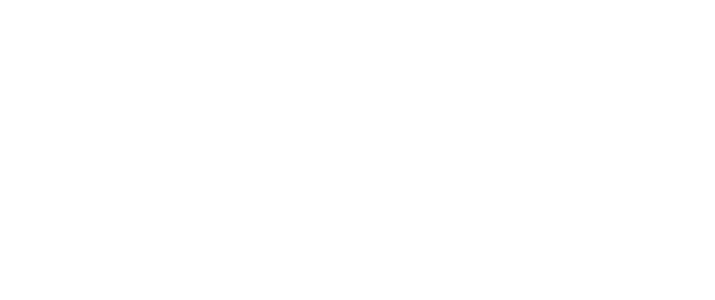
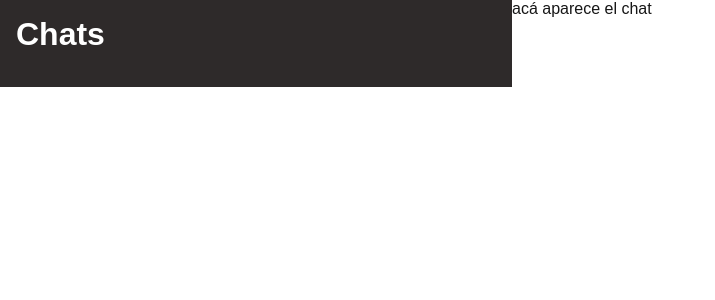
Before and after one commit to camilagiardini/creacion-chat-G19, a Next.js app in the folder creacion-chat-g19/front/: page /chat in a window 1280 px wide. Shown: the top 300 px of the page, without its empty margins (0-715 px from the left). Built offline with nearby package versions, Linux system fonts and the light colour scheme.

Commit message:
front chats

```diff
--- /dev/null
+++ b/creacion-chat-g19/front/src/app/(autentication)/chat/chat.styles.css
@@ -0,0 +1,25 @@
+.chats {
+    display:grid;
+    grid-template-columns:
+    40% 60%;
+    grid-template-areas:
+    "contenedor-contactos" "contenedor-chat";
+}
+
+.contenedor-contactos {
+    background-color: rgb(46, 42, 42);
+    padding: 1rem;
+    grid-area: "contenedor-contactos";
+    color: white;
+}
+
+.contenedor-chat{
+    display: grid;
+    grid-area: "contenedor-chat";
+}
+
+.chat-vacio {
+    background-color: rgb(46, 42, 42);
+    color: white;
+
+}
--- a/creacion-chat-g19/front/src/app/(autentication)/chat/page.js
+++ b/creacion-chat-g19/front/src/app/(autentication)/chat/page.js
@@ -3,7 +3,23 @@
 import Button from "../../../components/Button";
 import Message from "../../../components/Message";
 import Input from "../../../components/Input";
+import Title from "@/components/Title";
+import styles from "./chat.styles.css";
+import clsx from "clsx";
 
 export default function Chats(props) {
+    return(
+        <>
+            <div className="chats">
+                <div className="contenedor-contactos">
+                    <Title title="Chats"></Title>
+                    <Contact></Contact>
+                </div>
+                <div className="contenedor-chat">
+                    <p>acá aparece el chat</p>
+                </div>
+            </div>
 
+        </>
+    )
 }
```
Also changed, not shown: creacion-chat-g19/front/package.json (+5 -4 lines), 1 other file (tests, documents, lock files or other folders).
